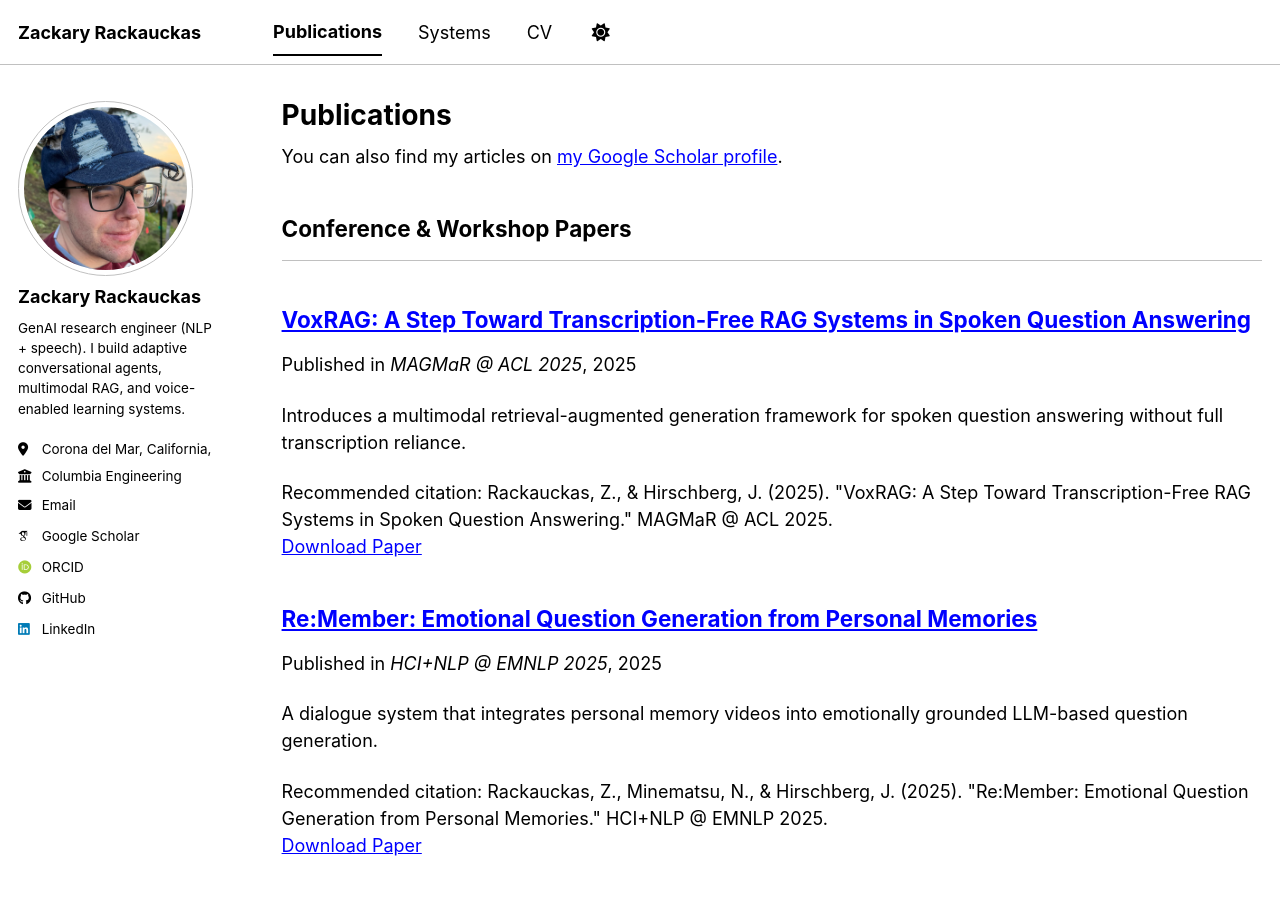
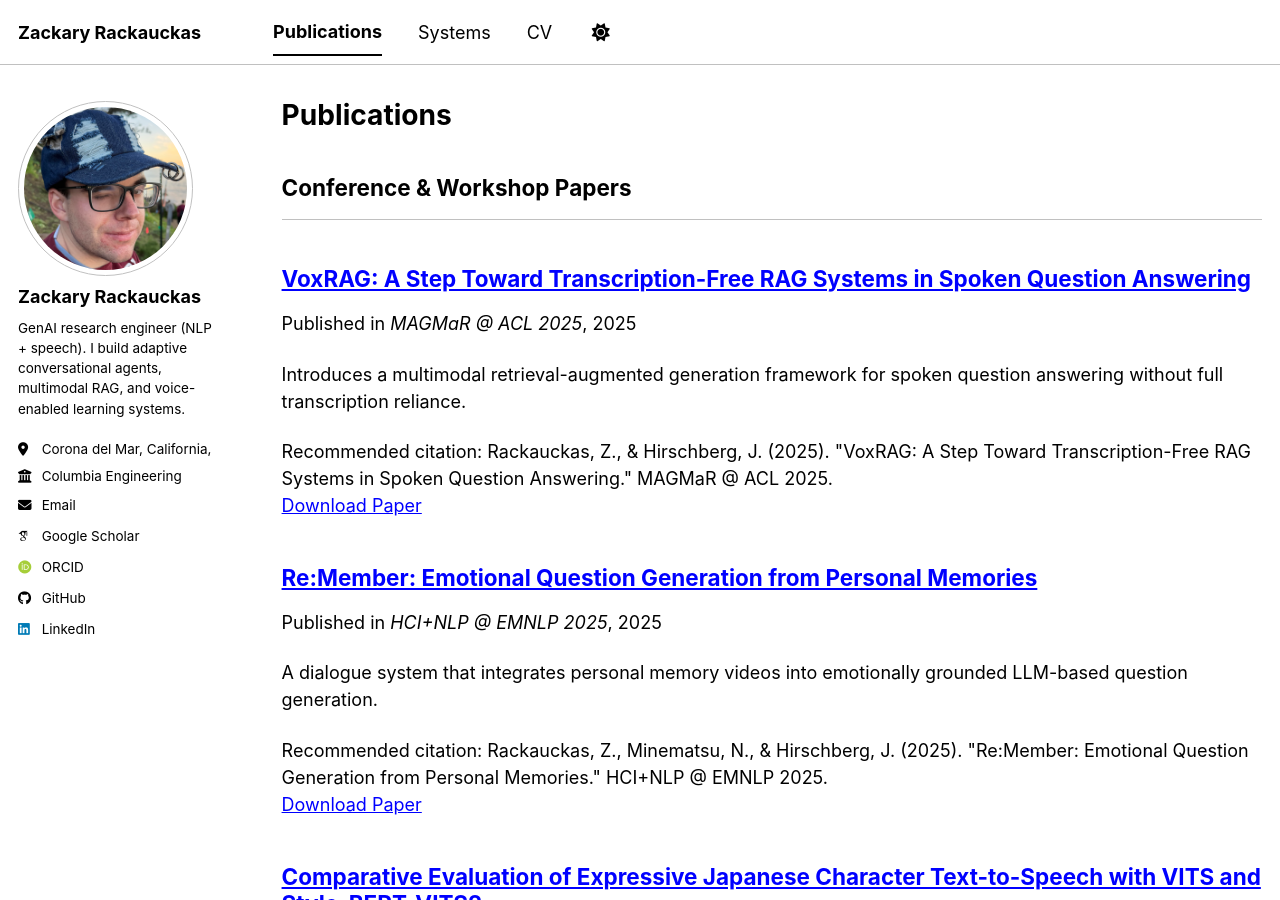
Before and after one commit to zackrack/zackrack.github.io, a Jekyll site: the page built from _pages/publications.html, in a window 1280 px wide and 900 px high. Built offline with Jekyll 4.4.1, drawn with Linux system fonts in a browser that asks for light colours; some web fonts are replaced; a script bundle is joined from its source files by our own code; library files that are not in the unit come from our copies; some of the changed text lies outside the part shown.

Commit message:
Reintroduce Google Scholar link in publications page

```diff
--- a/_pages/publications.html
+++ b/_pages/publications.html
@@ -5,9 +5,7 @@ permalink: /publications/
 author_profile: true
 ---
 
-{% if site.author.googlescholar %}
-  <div class="wordwrap">You can also find my articles on <a href="{{site.author.googlescholar}}">my Google Scholar profile</a>.</div>
-{% endif %}
+
 
 {% include base_path %}
 
@@ -31,3 +29,7 @@ author_profile: true
     {% include archive-single.html %}
   {% endfor %}
 {% endif %}
+
+{% if site.author.googlescholar %}
+  <div class="wordwrap">You can also find my articles on <a href="{{site.author.googlescholar}}">my Google Scholar profile</a>.</div>
+{% endif %}
```
